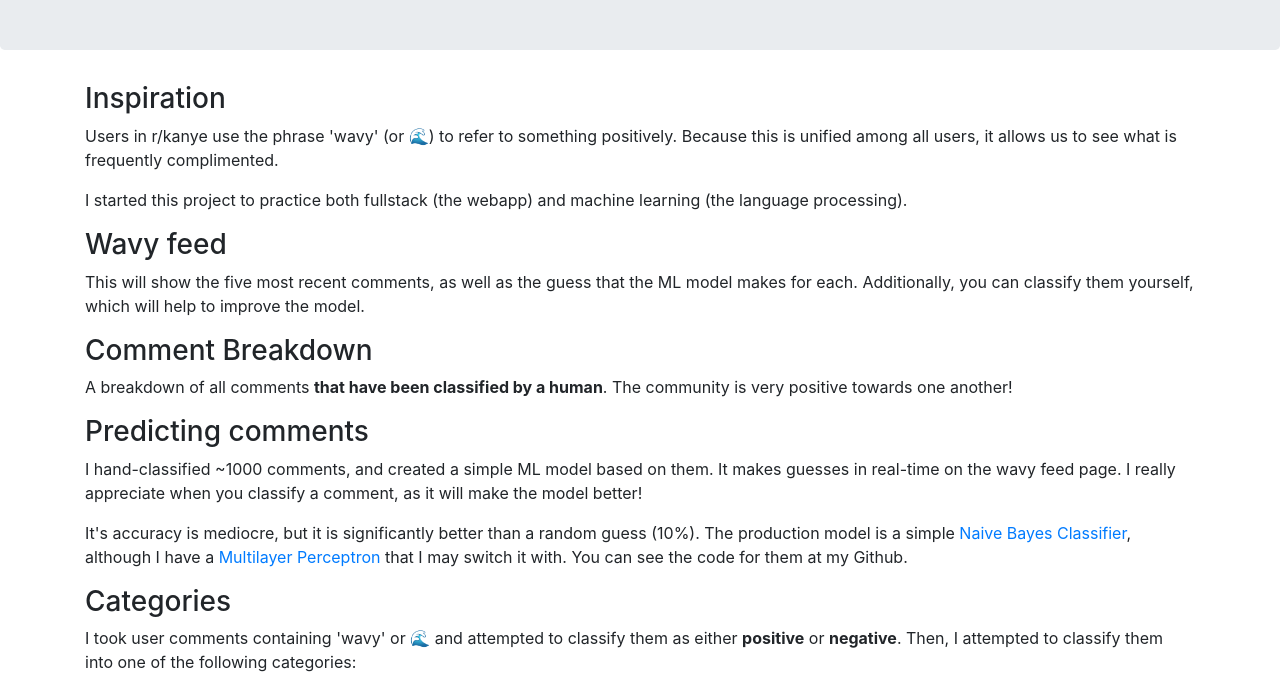
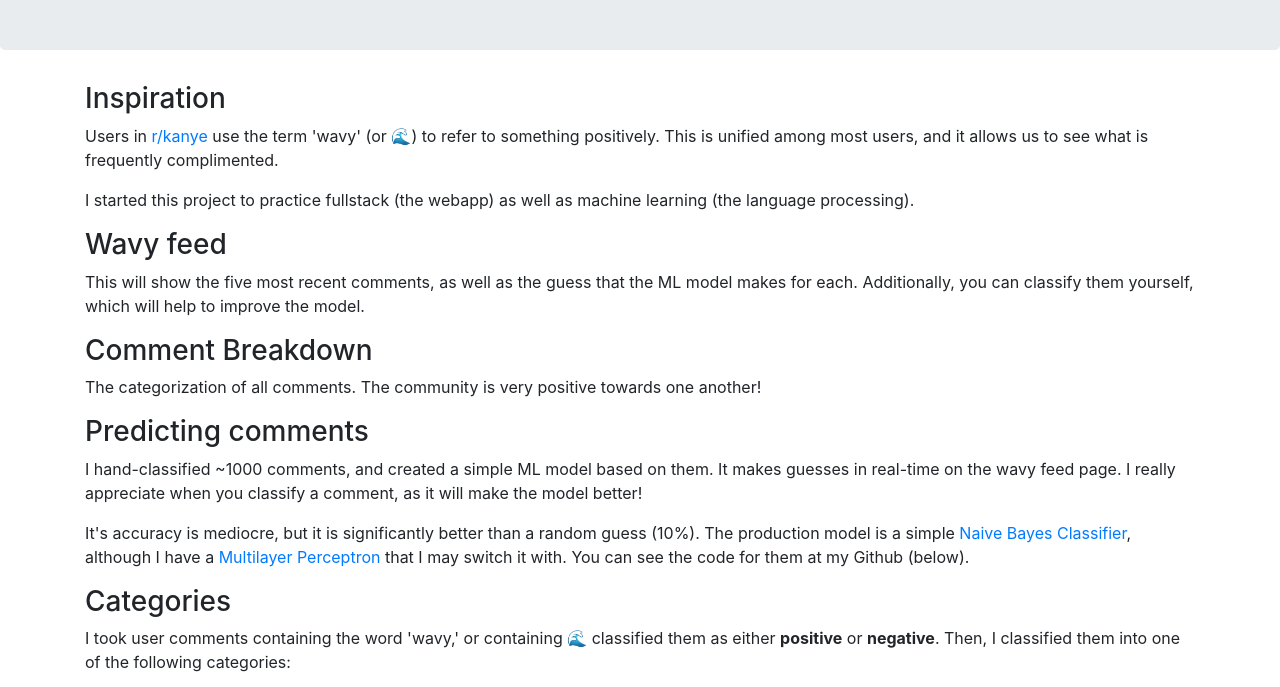
Before and after one commit to elliott-king/kanye_analyzer, a website: page kanye_realtime/src/client/static/about/index.html in a window 1280 px wide. Shown: the part 180-867 px from the top of the page. Drawn offline with nearby package versions, Linux system fonts and the light colour scheme.

Commit message:
Update docs.

```diff
--- a/kanye_realtime/src/client/static/about/index.html
+++ b/kanye_realtime/src/client/static/about/index.html
@@ -34,17 +34,17 @@
         </section>
         <div id="about-project" class="container">
             <h3>Inspiration</h3>
-            <p>Users in r/kanye use the phrase 'wavy' (or 🌊) to refer to something positively. Because this is unified among all users, it allows us to see what is frequently complimented.</p>
-            <p>I started this project to practice both fullstack (the webapp) and machine learning (the language processing).</p>
+            <p>Users in <a href=reddit.com/r/kanye" target="_blank">r/kanye</a> use the term 'wavy' (or 🌊) to refer to something positively. This is unified among most users, and it allows us to see what is frequently complimented.</p>
+            <p>I started this project to practice fullstack (the webapp) as well as machine learning (the language processing).</p>
             <h3>Wavy feed</h3>
             <p>This will show the five most recent comments, as well as the guess that the ML model makes for each. Additionally, you can classify them yourself, which will help to improve the model.</p>
             <h3>Comment Breakdown</h3>
-            <p>A breakdown of all comments <b>that have been classified by a human</b>. The community is very positive towards one another!</p>
+            <p>The categorization of all comments. The community is very positive towards one another!</p>
             <h3>Predicting comments</h3>
             <p>I hand-classified ~1000 comments, and created a simple ML model based on them. It makes guesses in real-time on the wavy feed page. I really appreciate when you classify a comment, as it will make the model better!</p>
-            <p>It's accuracy is mediocre, but it is significantly better than a random guess (10%). The production model is a simple <a href="http://www.nltk.org/book/ch06.html">Naive Bayes Classifier</a>, although I have a <a href="https://developers.google.com/machine-learning/guides/text-classification/">Multilayer Perceptron</a> that I may switch it with. You can see the code for them at my Github.</p>
+            <p>It's accuracy is mediocre, but it is significantly better than a random guess (10%). The production model is a simple <a href="http://www.nltk.org/book/ch06.html">Naive Bayes Classifier</a>, although I have a <a href="https://developers.google.com/machine-learning/guides/text-classification/">Multilayer Perceptron</a> that I may switch it with. You can see the code for them at my Github (below).</p>
             <h3>Categories</h3>
-            <p>I took user comments containing 'wavy' or 🌊 and attempted to classify them as either <b>positive</b> or <b>negative</b>. Then, I attempted to classify them into one of the following categories:</p>
+            <p>I took user comments containing the word 'wavy,' or containing 🌊 classified them as either <b>positive</b> or <b>negative</b>. Then, I classified them into one of the following categories:</p>
             <ul>
                 <li><b>poster</b>: another poster on the subreddit</li>
                 <li><b>op</b>: the original poster of the thread</li>
```
